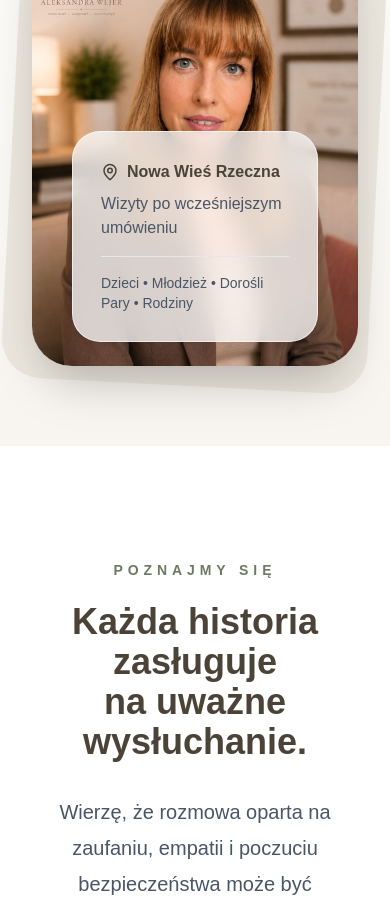
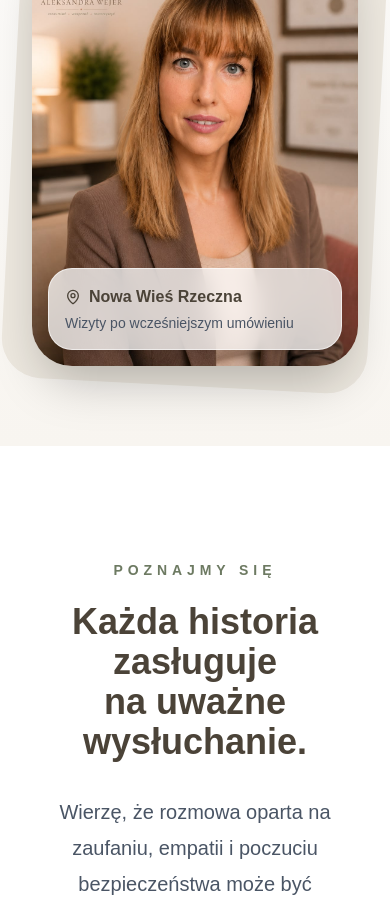
Before and after one commit to xiaomilancer-lab/aleksandra-wejer, a Next.js app: page / in a window 390 px wide. Shown: the part 1540-2450 px from the top of the page. Built offline with nearby package versions, Linux system fonts and the light colour scheme.

Commit message:
Poprawiono wygląd kart na urządzeniach mobilnych

```diff
--- a/app/components/Hero.tsx
+++ b/app/components/Hero.tsx
@@ -145,20 +145,37 @@ export default function Hero() {
     priority
   />
 
-  <div className="absolute bottom-6 left-10 right-10 rounded-[28px] bg-white/75 backdrop-blur-md border border-white/60 p-7 shadow-lg">
+  <div className="
+absolute
+bottom-4
+left-4
+right-4
+rounded-3xl
+bg-white/75
+backdrop-blur-md
+border
+border-white/60
+p-4
+shadow-lg
+
+md:bottom-6
+md:left-10
+md:right-10
+md:p-7
+">
 
   <div className="flex items-center gap-2 text-[#4B4338] font-semibold">
-      <MapPin size={18} />
+    <MapPin size={16} className="md:w-[18px] md:h-[18px]" />
     <span>Nowa Wieś Rzeczna</span>
   </div>
 
-    <p className="mt-2 text-gray-600">
+  <p className="mt-1 text-sm text-gray-600 md:mt-2 md:text-base">
     Wizyty po wcześniejszym umówieniu
   </p>
 
-    <div className="my-4 h-px bg-gray-200"></div>
+  <div className="hidden md:block my-4 h-px bg-gray-200"></div>
 
-    <p className="text-sm text-gray-600">
+  <p className="hidden md:block text-sm text-gray-600">
     Dzieci • Młodzież • Dorośli
     <br />
     Pary • Rodziny
```
Lines whose indentation alone changed are shown as unchanged.
